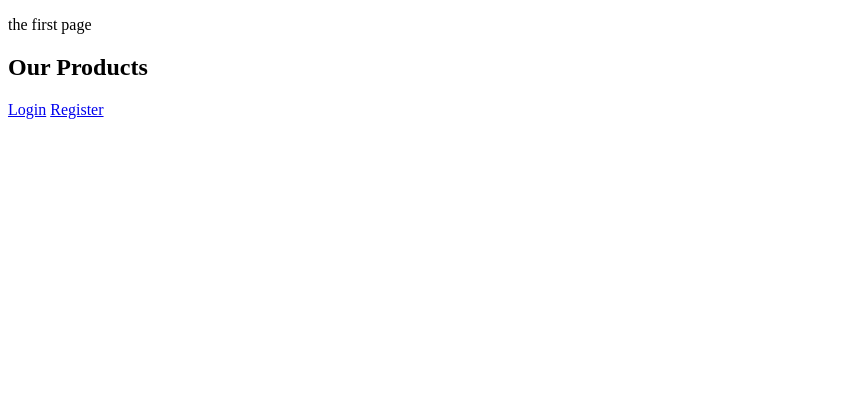
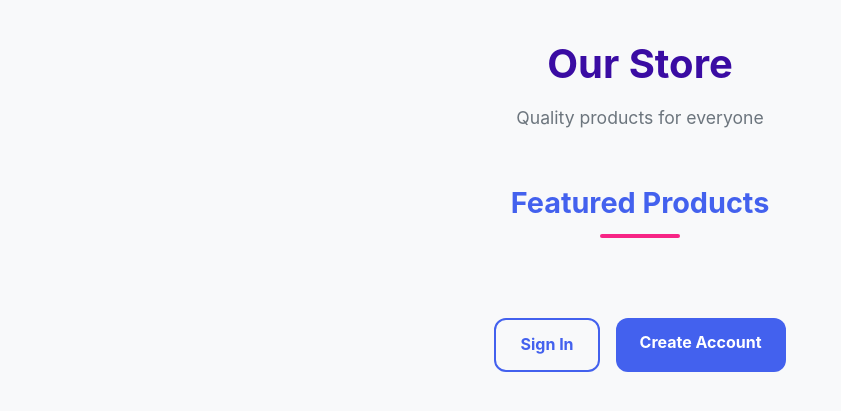
Before and after one commit to Mahmoudlammadni/sotre_php_mvc, a PHP site: page / in a window 1280 px wide. Shown: the top 411 px of the page, without its empty margins (0-841 px from the left). Run offline with PHP 8.4, Linux system fonts and the light colour scheme; data that the repository does not hold is empty.

Commit message:
style the page of product -temporary style-

```diff
--- /dev/null
+++ b/public/css/home.css
@@ -0,0 +1,198 @@
+/* Modern CSS Reset */
+:root {
+    --primary: #4361ee;
+    --secondary: #3a0ca3;
+    --accent: #f72585;
+    --light: #f8f9fa;
+    --dark: #212529;
+    --gray: #6c757d;
+    --success: #4cc9f0;
+    --warning: #f8961e;
+    --danger: #ef233c;
+    --border-radius: 12px;
+    --box-shadow: 0 10px 15px -3px rgba(0, 0, 0, 0.1);
+}
+
+* {
+    margin: 0;
+    padding: 0;
+    box-sizing: border-box;
+}
+
+body {
+    font-family: 'Inter', system-ui, -apple-system, sans-serif;
+    background-color: var(--light);
+    color: var(--dark);
+    line-height: 1.6;
+}
+
+.app-container {
+    max-width: 1200px;
+    margin: 0 auto;
+    padding: 2rem;
+}
+
+.app-header {
+    text-align: center;
+    margin-bottom: 3rem;
+}
+
+.app-title {
+    font-size: 2.5rem;
+    color: var(--secondary);
+    margin-bottom: 0.5rem;
+}
+
+.app-subtitle {
+    color: var(--gray);
+    font-size: 1.1rem;
+}
+
+.section-title {
+    font-size: 1.8rem;
+    margin-bottom: 2rem;
+    color: var(--primary);
+    text-align: center;
+    position: relative;
+}
+
+.section-title::after {
+    content: '';
+    display: block;
+    width: 80px;
+    height: 4px;
+    background: var(--accent);
+    margin: 0.5rem auto;
+    border-radius: 2px;
+}
+
+.product-grid {
+    display: grid;
+    grid-template-columns: repeat(auto-fill, minmax(280px, 1fr));
+    gap: 2rem;
+    margin-bottom: 3rem;
+}
+
+.product-item {
+    background: white;
+    border-radius: var(--border-radius);
+    padding: 1.5rem;
+    box-shadow: var(--box-shadow);
+    transition: transform 0.3s ease, box-shadow 0.3s ease;
+    position: relative;
+    overflow: hidden;
+}
+
+.product-item:hover {
+    transform: translateY(-5px);
+    box-shadow: 0 20px 25px -5px rgba(0, 0, 0, 0.1);
+}
+
+.product-badge {
+    position: absolute;
+    top: 0;
+    right: 0;
+    background: var(--accent);
+    color: white;
+    padding: 0.25rem 0.75rem;
+    font-size: 0.75rem;
+    font-weight: bold;
+    border-bottom-left-radius: var(--border-radius);
+}
+
+.product-name {
+    font-size: 1.25rem;
+    margin-bottom: 0.75rem;
+    color: var(--secondary);
+}
+
+.product-description {
+    color: var(--gray);
+    margin-bottom: 1rem;
+    font-size: 0.9rem;
+}
+
+.product-meta {
+    display: flex;
+    justify-content: space-between;
+    margin-bottom: 1.5rem;
+}
+
+.product-price {
+    font-weight: bold;
+    color: var(--primary);
+    font-size: 1.1rem;
+}
+
+.product-stock {
+    color: var(--success);
+    font-size: 0.85rem;
+}
+
+.product-button {
+    width: 100%;
+    padding: 0.75rem;
+    border: none;
+    background: var(--primary);
+    color: white;
+    border-radius: var(--border-radius);
+    font-weight: bold;
+    cursor: pointer;
+    transition: background 0.3s ease;
+}
+
+.product-button:hover {
+    background: var(--secondary);
+}
+
+.user-actions {
+    display: flex;
+    justify-content: center;
+    gap: 1rem;
+    margin-top: 2rem;
+}
+
+.action-button {
+    padding: 0.75rem 1.5rem;
+    border-radius: var(--border-radius);
+    text-decoration: none;
+    font-weight: bold;
+    transition: all 0.3s ease;
+}
+
+.login-button {
+    background: var(--light);
+    color: var(--primary);
+    border: 2px solid var(--primary);
+}
+
+.login-button:hover {
+    background: var(--primary);
+    color: white;
+}
+
+.register-button {
+    background: var(--primary);
+    color: white;
+}
+
+.register-button:hover {
+    background: var(--secondary);
+    transform: translateY(-2px);
+}
+
+/* Responsive Design */
+@media (max-width: 768px) {
+    .product-grid {
+        grid-template-columns: 1fr;
+    }
+
+    .user-actions {
+        flex-direction: column;
+    }
+
+    .action-button {
+        width: 100%;
+        text-align: center;
+    }
+}
--- a/view/home/index.php
+++ b/view/home/index.php
@@ -3,21 +3,39 @@
 <head>
     <meta charset="UTF-8">
     <meta name="viewport" content="width=device-width, initial-scale=1.0">
-    <title>Document</title>
+    <title>Product Catalog</title>
+    <link rel="stylesheet" href="/sotre_php_mvc/public/css/home.css">
 </head>
 <body>
-    <p>the first page </p>
-    <h2>Our Products</h2>
-<?php foreach ($products as $product): ?>
-    <div>
-        <h3><?= htmlspecialchars($product['name']) ?></h3>
-        <p><?= htmlspecialchars($product['description']) ?></p>
-        <strong><?= htmlspecialchars($product['price']) ?> MAD</strong>
+    <div class="app-container">
+        <header class="app-header">
+            <h1 class="app-title">Our Store</h1>
+            <p class="app-subtitle">Quality products for everyone</p>
+        </header>
+
+        <main class="product-showcase">
+            <h2 class="section-title">Featured Products</h2>
+
+            <div class="product-grid">
+                <?php foreach ($products as $product): ?>
+                <article class="product-item">
+                    <div class="product-badge">New</div>
+                    <h3 class="product-name"><?= htmlspecialchars($product['name']) ?></h3>
+                    <p class="product-description"><?= htmlspecialchars($product['description']) ?></p>
+                    <div class="product-meta">
+                        <span class="product-price"><?= htmlspecialchars($product['price']) ?> MAD</span>
+                        <span class="product-stock"><?= htmlspecialchars($product['quantity']) ?> in stock</span>
+                    </div>
+                    <button class="product-button">Add to Cart</button>
+                </article>
+                <?php endforeach; ?>
+            </div>
+        </main>
+
+        <nav class="user-actions">
+            <a href="index.php?controller=user&action=showLogin" class="action-button login-button">Sign In</a>
+            <a href="index.php?controller=user&action=register" class="action-button register-button">Create Account</a>
+        </nav>
     </div>
-<?php endforeach; ?>
-
-<a href="index.php?controller=user&action=showLogin">Login</a>
-<a href="index.php?controller=user&action=register">Register</a>
-
 </body>
 </html>
```
